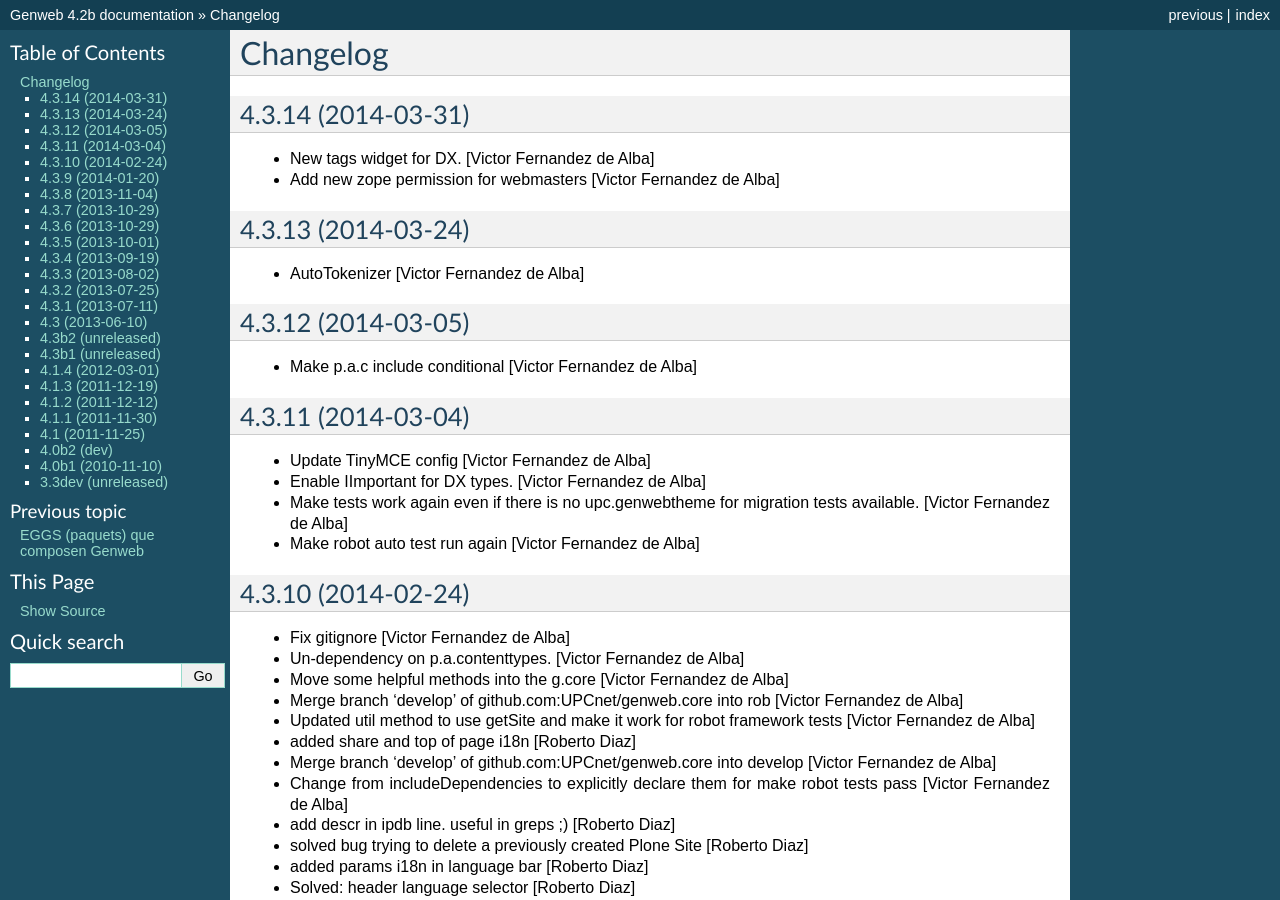
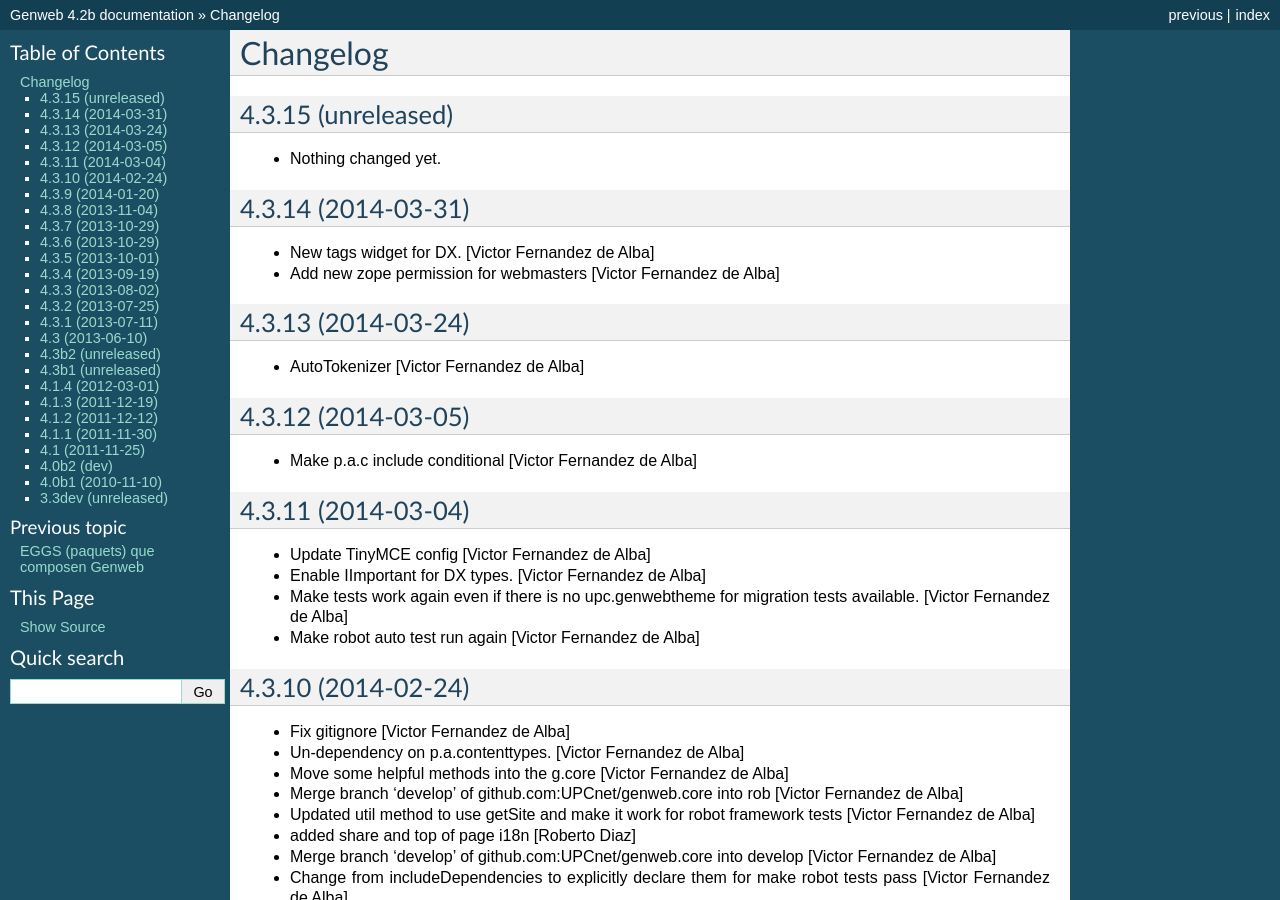
Before and after one commit to UPCnet/genweb.core, a Sphinx documentation site: the page built from docs/HISTORY.rst, in a window 1280 px wide and 900 px high. Built offline with Sphinx 7.4.7, drawn with Linux system fonts in a browser that asks for light colours.

Commit message:
Back to development: 4.3.15

```diff
--- a/docs/HISTORY.rst
+++ b/docs/HISTORY.rst
@@ -1,5 +1,11 @@
 Changelog
 =========
+
+4.3.15 (unreleased)
+-------------------
+
+- Nothing changed yet.
+
 
 4.3.14 (2014-03-31)
 -------------------
--- a/setup.py
+++ b/setup.py
@@ -1,7 +1,7 @@
 from setuptools import setup, find_packages
 import os
 
-version = '4.3.14'
+version = '4.3.15.dev0'
 
 README = open("README.rst").read()
 HISTORY = open(os.path.join("docs", "HISTORY.rst")).read()
```
